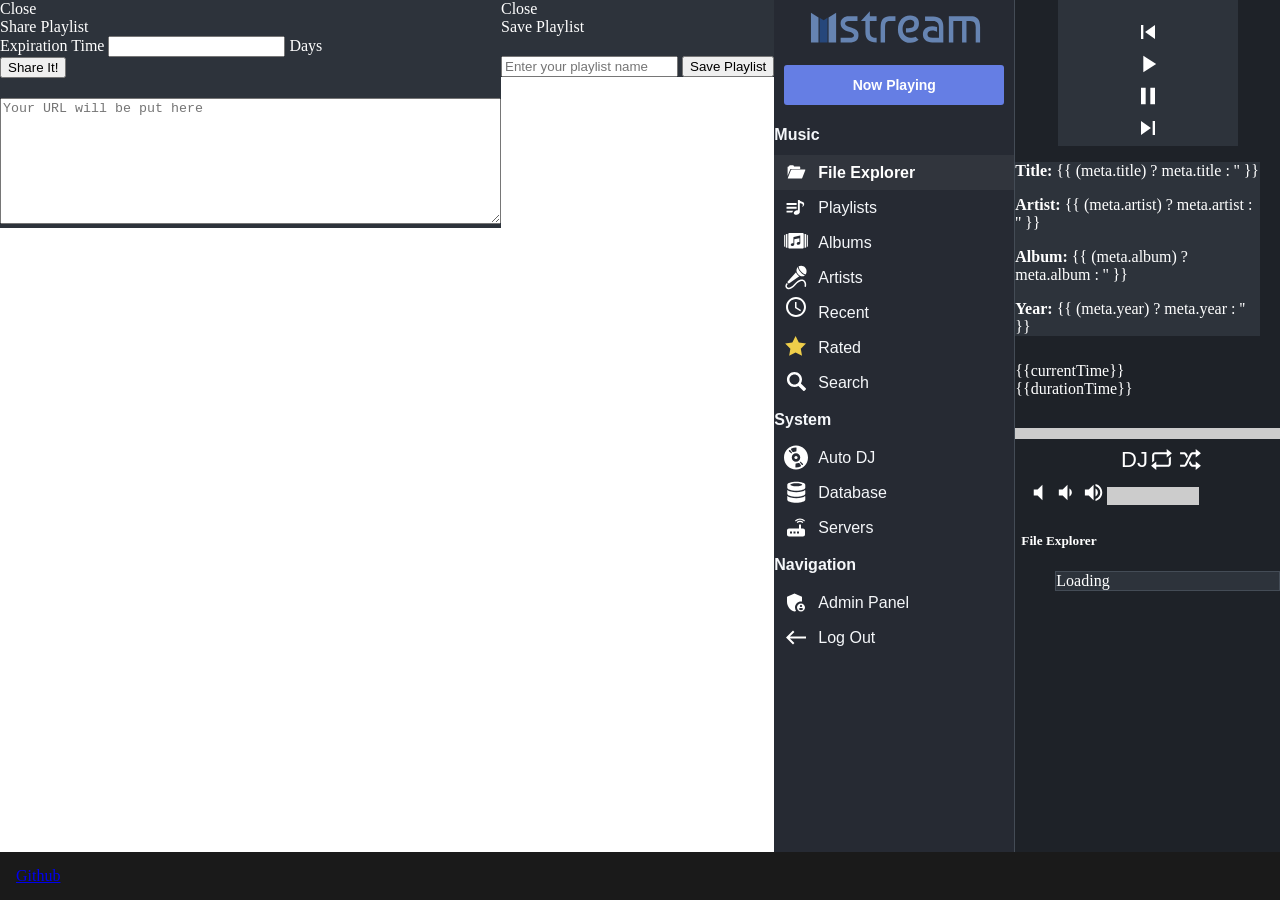
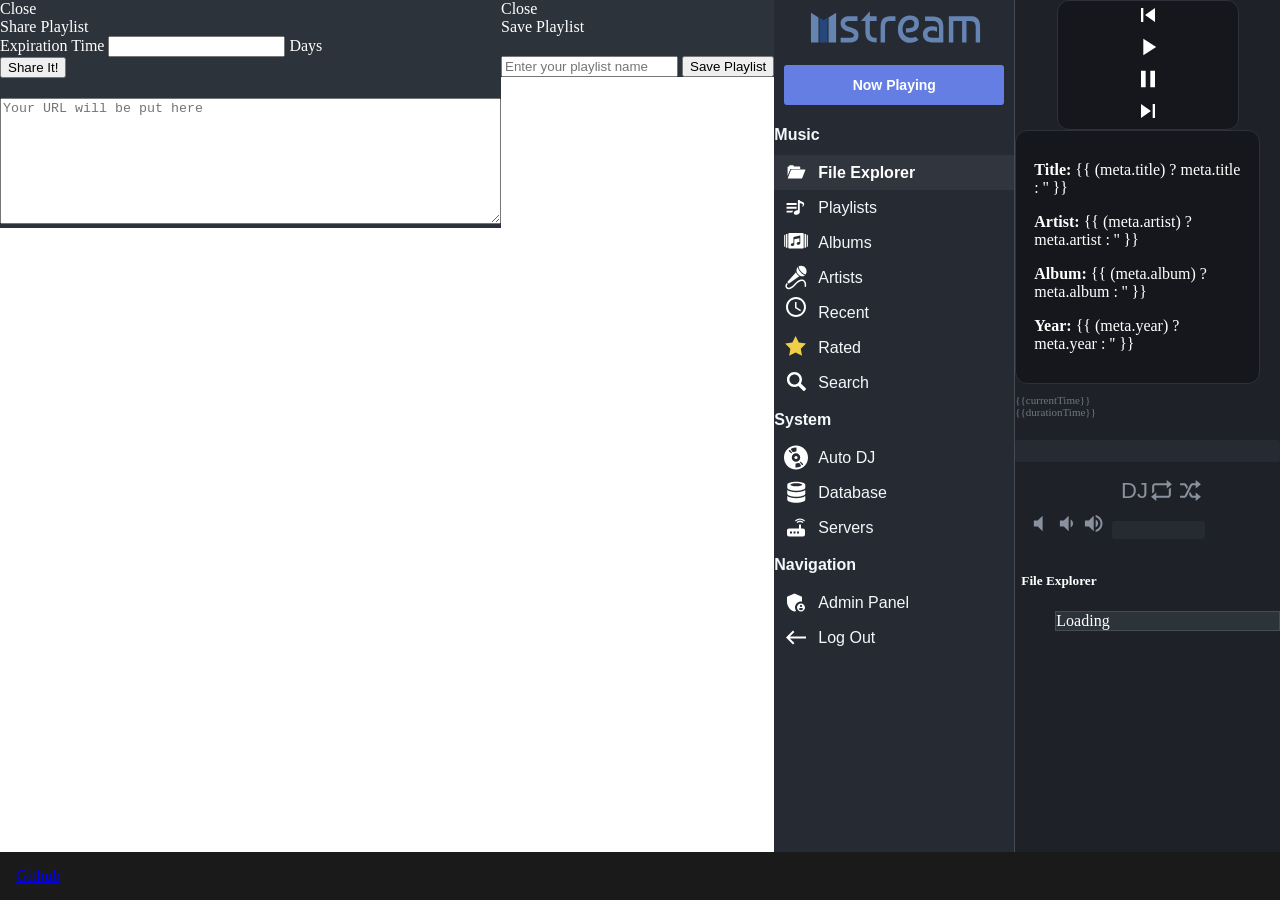

feat(webapp): modernize the player bar

--- a/webapp/alpha/spa.css
+++ b/webapp/alpha/spa.css
@@ -686,8 +686,8 @@ body.top-bar-hidden #content {
 }
 
 .aux-button-active{
-  fill:rgb(102, 132, 178) !important;
-  color: rgb(102, 132, 178) !important;
+  fill: #657ee4 !important;
+  color: #657ee4 !important;
 }
 
 .playlist-text {
@@ -2118,3 +2118,184 @@ select {
   #flip-me.col-rev .data-card { order: -2; }
 }
 .discover-footer { border-top: 1px solid #21252d; margin-top: 4px; padding-top: 5px; }
+
+/* ══ PLAYER BAR REFRESH ═════════════════════════════════════════════════
+   Modernized now-playing bar (top by default, bottom with "flip player").
+   Same design language as the Discover panel: flat #15171c surfaces with
+   #2c313a hairlines, #657ee4 as the single accent (waveform, play button,
+   volume), muted #8a919e icons that brighten on hover. All Vue bindings,
+   refs (progressWrapper/volumeWrapper) and ids are untouched — this is a
+   reskin, the player logic never changed. */
+
+/* Surfaces: flatten the Materialize cards. Scoped to the player (and the
+   moveMeta card that renders inside #flip-me) so browse-view cards keep
+   their look. */
+#mstream-player .card,
+.card.np-moved-card {
+  background-color: #15171c !important;
+  border: 1px solid #2c313a;
+  border-radius: 12px;
+  box-shadow: none;
+}
+#mstream-player .aa-card { overflow: hidden; }
+#mstream-player .aa-card .card-image img { display: block; }
+
+/* Transport: circular hit areas, filled accent play button. The Materialize
+   .col grid is overridden into a centered flex row. */
+#mstream-player .np-transport {
+  padding: 10px 8px;
+  border-top: none !important;
+  background: transparent;
+}
+.np-transport-row {
+  display: flex;
+  align-items: center;
+  justify-content: center;
+  gap: 16px;
+}
+.np-transport-row .np-ctrl {
+  float: none;
+  width: 38px !important;
+  height: 38px !important;
+  padding: 0 !important;
+  display: flex;
+  align-items: center;
+  justify-content: center;
+  border-radius: 50%;
+  transition: background-color .12s, transform .12s;
+}
+#mstream-player .np-ctrl svg { fill: #b8bcc6; transition: fill .12s; }
+.np-ctrl:hover { background: #232833; }
+#mstream-player .np-ctrl:hover svg { fill: #fff; }
+.np-transport-row .np-ctrl-play {
+  width: 46px !important;
+  height: 46px !important;
+  background: #657ee4;
+  box-shadow: 0 2px 10px rgba(101, 126, 228, 0.35);
+}
+#mstream-player .np-ctrl-play svg { fill: #fff; }
+.np-ctrl-play:hover { background: #8ea0f0; transform: scale(1.05); }
+
+/* Metadata: title/subtitle hierarchy instead of "Title:/Artist:" label rows. */
+#mstream-player .data-card .card-content { padding: 14px 18px; }
+.np-meta-title {
+  font-size: 16px;
+  font-weight: 600;
+  color: #eef1f5;
+  line-height: 1.35;
+  white-space: nowrap;
+  overflow: hidden;
+  text-overflow: ellipsis;
+}
+.np-meta-empty {
+  font-size: 14px;
+  font-style: italic;
+  color: #6f7683;
+}
+.np-meta-sub {
+  margin-top: 3px;
+  font-size: 12.5px;
+  color: #8a919e;
+  white-space: nowrap;
+  overflow: hidden;
+  text-overflow: ellipsis;
+}
+.np-meta-link:hover { color: #8ea0f0; }
+.np-meta-dot { color: #4d535e; margin: 0 5px; }
+.np-meta-year { color: #6f7683; }
+.np-meta .np-bpm-key-row { margin-top: 8px; }
+.np-lyrics-chip {
+  display: inline-block;
+  padding: 2px 10px;
+  border-radius: 10px;
+  border: 1px solid #657ee4;
+  color: #8ea0f0;
+  font-size: 10.5px;
+  font-weight: 600;
+  letter-spacing: .4px;
+  text-transform: uppercase;
+  transition: background-color .12s;
+}
+.np-lyrics-chip:hover { background: rgba(101, 126, 228, 0.15); }
+
+/* Seek bar: slim rounded track, accent fill, generous padded hit area
+   (vertical padding widens the click target without affecting the seek
+   math — seekTo() only uses rect.left/width). Waveform mode keeps its own
+   canvas sizing untouched. */
+#mstream-player .progress:not(.volume):not(.wf-active) {
+  height: 22px;
+  padding: 8px 0 !important;
+  margin: 14px 0 4px;
+  background-color: transparent !important;
+  position: relative;
+}
+#mstream-player .progress:not(.volume):not(.wf-active)::before {
+  content: '';
+  position: absolute;
+  left: 0; right: 0; top: 8px; bottom: 8px;
+  background: #262b33;
+  border-radius: 3px;
+}
+#mstream-player .progress:not(.volume):not(.wf-active) .determinate {
+  top: 8px; bottom: 8px;
+  height: auto;
+  border-radius: 3px;
+  background-color: #657ee4 !important;
+}
+#mstream-player .progress-wrapper .left,
+#mstream-player .progress-wrapper .right {
+  font-size: 11px;
+  color: #6f7683;
+  font-variant-numeric: tabular-nums;
+}
+
+/* Aux buttons (repeat/shuffle/DJ/visualizer/RG/mute): muted by default,
+   bright on hover, accent when active. Overrides the blanket
+   `#mstream-player svg { fill:#FFF }` rule above. */
+#mstream-player .button-block svg,
+#mstream-player .button-block-2 svg,
+#mstream-player .button-block-1 svg,
+#mstream-player .flex-center svg {
+  fill: #8a919e;
+  color: #8a919e;
+  transition: fill .12s, color .12s;
+}
+#mstream-player .button-block svg:hover,
+#mstream-player .button-block-2 svg:hover,
+#mstream-player .button-block-1 svg:hover,
+#mstream-player .flex-center svg:hover { fill: #fff; color: #fff; }
+#mstream-player svg.aux-button-active,
+#mstream-player svg.aux-button-active:hover {
+  fill: #657ee4 !important;
+  color: #657ee4 !important;
+}
+#rg-pregain-info {
+  font-size: 12px;
+  color: #8ea0f0;
+  font-variant-numeric: tabular-nums;
+  align-self: center;
+  min-width: 35px;
+  text-align: center;
+}
+
+/* Volume: slim rounded track matching the seek bar. */
+#mstream-player .progress.volume {
+  height: 18px;
+  padding: 6px 0 !important;
+  margin: 4px 0 0 4px;
+  background-color: transparent !important;
+  position: relative;
+}
+#mstream-player .progress.volume::before {
+  content: '';
+  position: absolute;
+  left: 0; right: 0; top: 6px; bottom: 6px;
+  background: #262b33;
+  border-radius: 3px;
+}
+#mstream-player .progress.volume .determinate {
+  top: 6px; bottom: 6px;
+  height: auto;
+  border-radius: 3px;
+  background-color: #657ee4 !important;
+}
